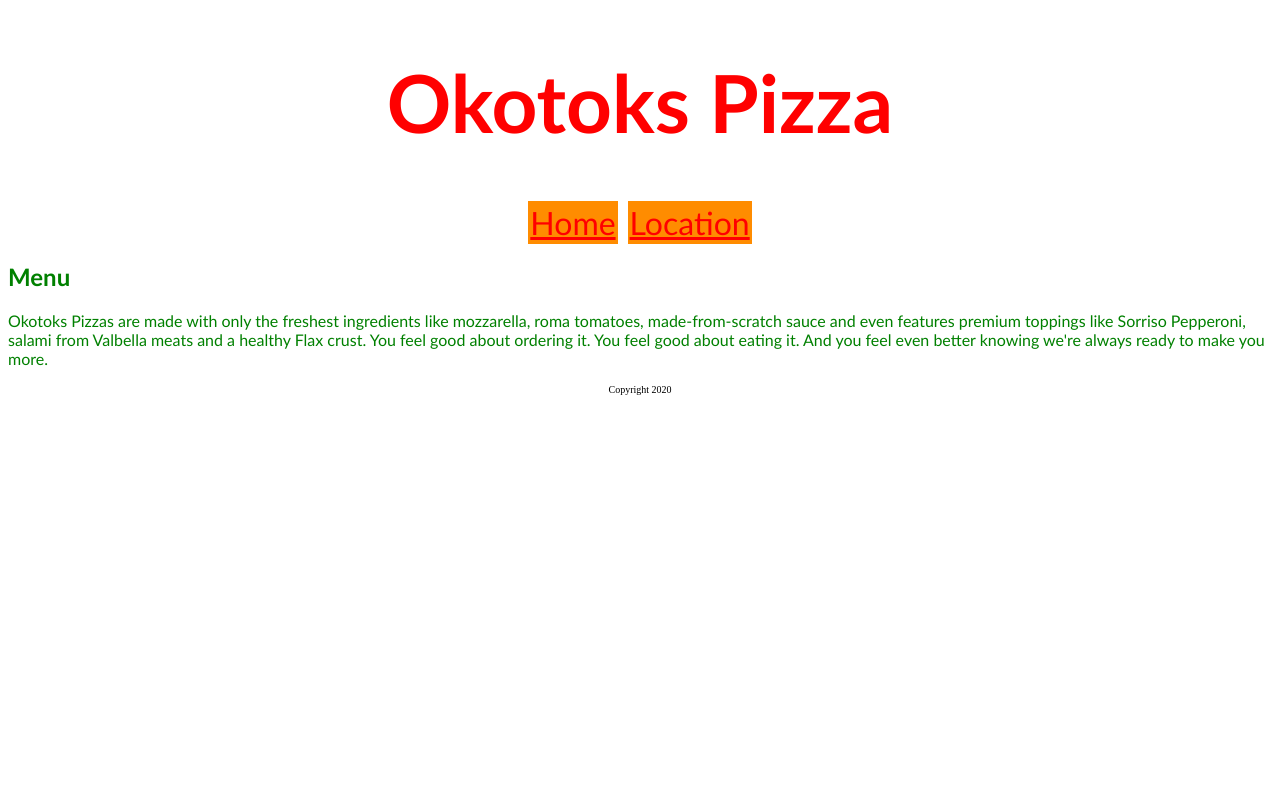
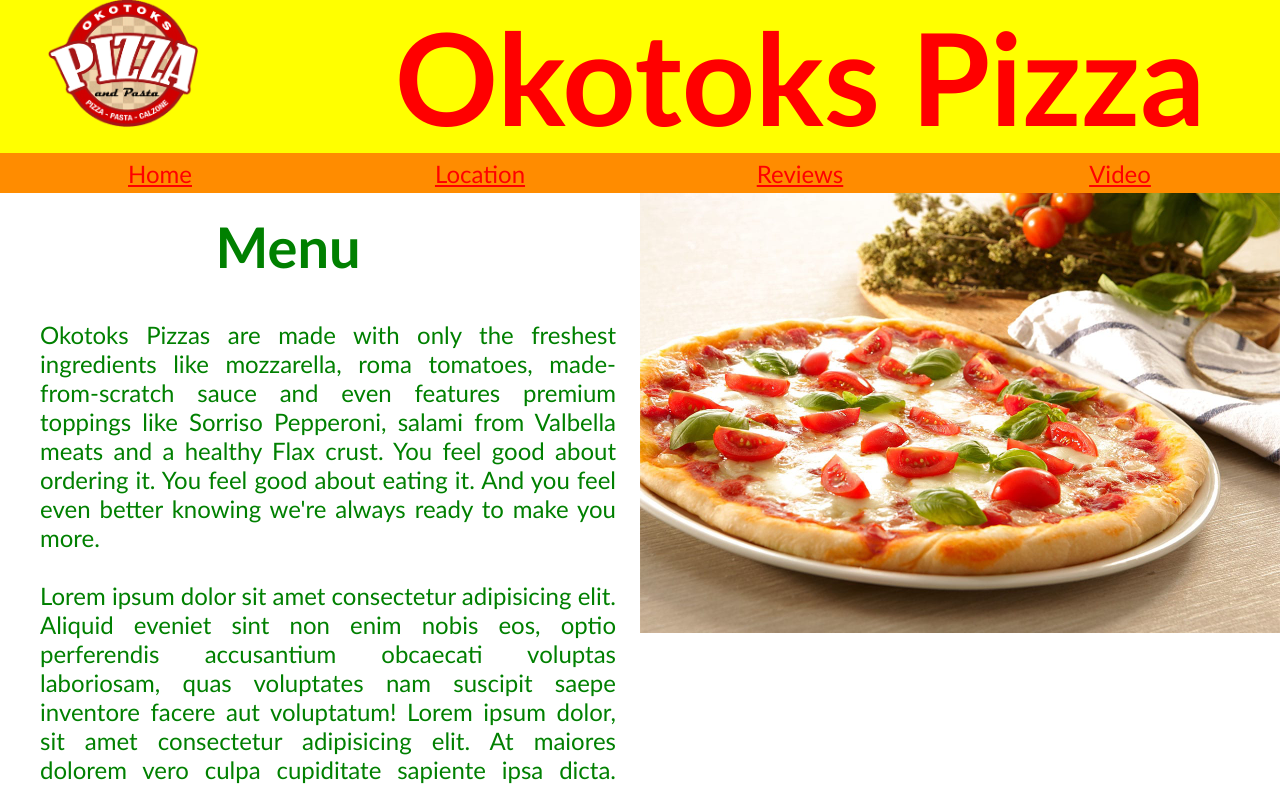
Before and after one commit to KaylieSeltenrich/OkotoksPizza, a plain HTML site: page pages/menu.html in a window 1280 px wide. Shown: the top 788 px of the page. Drawn offline with Linux system fonts and the light colour scheme.

Commit message:
Started grid based layout

```diff
--- a/css/style.css
+++ b/css/style.css
@@ -1,53 +1,136 @@
-div h1 {
-    font-size: 5rem;
+*{
+    margin:0;
+    padding:0;
+}
+
+#grid-container {
+
+    display: grid;
+
+}
+
+#header {
+
+    font-size: 4rem;
     text-align: center;
     font-family:'Gill Sans', 'Gill Sans MT', Calibri, 'Trebuchet MS', sans-serif;
     color: red;
+    background-color: yellow;
+    display: grid;
+    grid-template-columns: 25% 75%;
+
+
 }
 
-span > div > a {
+#navbar {
+
     font-size:2rem;
     font-family:'Gill Sans', 'Gill Sans MT', Calibri, 'Trebuchet MS', sans-serif;
     color:darkred;
-    margin: 5px;
-    padding: 2px;
     background-color:darkorange;
+    display: grid;
+    width: 100%;
+    height: 5vh;
+    grid-template-columns: 25% 25% 25% 25%;
+    align-items: center;
+    justify-content: center;
+    text-align: center;
 
 }
 
-span {
-    display:grid;
-    justify-items: center;
-    align-items: center;
-}
+#logo {
 
-h2, h2 + p {
-    font-family:'Gill Sans', 'Gill Sans MT', Calibri, 'Trebuchet MS', sans-serif;
-    color: green;
+    position: relative;
+    left: 15%;
+    right: 15%;
 
 }
 
-img {
-    float:right;
+
+#footer {
+    text-align: center;
+    font-size: small;
+    display:grid;
+    color:darkred;
+    background-color: darkorange;
+    margin-top: 2vh;
 }
 
+.left {
+    font-family:'Gill Sans', 'Gill Sans MT', Calibri, 'Trebuchet MS', sans-serif;
+    color: green;
+    font-size: 3.5rem;
+    text-align: center;
+    width:45vw;
+    margin-top:20px;
+
+}
+
+.left + p {
+    font-family:'Gill Sans', 'Gill Sans MT', Calibri, 'Trebuchet MS', sans-serif;
+    color: green;
+    font-size: 1.5rem;
+    text-align: justify;
+    width: 45vw;
+    margin: 20px;
+    padding: 20px;
+
+}
+
+h2 {
+    font-family:'Gill Sans', 'Gill Sans MT', Calibri, 'Trebuchet MS', sans-serif;
+    color: green;
+    font-size: 3.5rem;
+    text-align: center;
+
+
+}
+
+h2 + p {  font-family:'Gill Sans', 'Gill Sans MT', Calibri, 'Trebuchet MS', sans-serif;
+    color: black;
+    font-size:1.5rem;
+    text-align: center;
+    margin-top: 5vh;
+    margin-bottom: 5vh;
+   }
+
+.iframe {
+    display:grid;
+    justify-content: center;
+    align-items: center;
+    margin-top:5vh;
+    margin-bottom:5vh;
+}
+
+.image {
+   position: fixed;
+   left: 50%;
+   width: 50vw;
+
+}
+
+
+
 a:link {
-    color:red
+    color:red;
+    font-size: 1.5rem;
+
 }
 
 a:visited {
-    color:maroon
+    color:maroon;
+    font-size: 1.5rem;
+
 }
 
 a:hover {
-    color:green;
+    color:yellow;
+    font-size: 1.5rem;
+
 }
 
 a:active {
-    color:maroon
+    color:maroon;
+    font-size: 1.5rem;
+
 }
-
-#footer {
-    text-align: center;
-    font-size: x-small;
-}
--- a/pages/menu.html
+++ b/pages/menu.html
@@ -9,17 +9,36 @@
     <meta name="keywords" content="Menu mozeralla roma tomatoes sauce sorriso pepperoni salami valbella meats flax crust wings fudge brownies greek-style hawaiian">
     <link rel="stylesheet" type="text/css" href="../css/style.css">
 </head>
-<body>
-    <div><h1>Okotoks Pizza</h1></div>
 
- <span>
-  <div><a href="../index.html">Home</a><a href="location.html">Location</a></div>
- </span>
+<body id="grid-container">
 
-<article>
-    <h2>Menu</h2>
-    <p>Okotoks Pizzas are made with only the freshest ingredients like mozzarella, roma tomatoes, made-from-scratch sauce and even features premium toppings like Sorriso Pepperoni, salami from Valbella meats and a healthy Flax crust. You feel good about ordering it. You feel good about eating it. And you feel even better knowing we're always ready to make you more.</p>
-</article>
-<div id="footer">Copyright 2020</div>
+    <div id="header"><img id="logo" width=150px src="../images/okotoks-pizza-logo.png" alt="Okotoks Pizza Logo"><h1>Okotoks Pizza</h1></div>
+
+    <div id="navbar"><a href="../index.html">Home</a><a href="location.html">Location</a><a href="https://www.yelp.ca/biz/pizza-hut-calgary-2?osq=pizza+hut" target="_blank">Reviews</a>
+    <a href="video.html">Video</a>
+    </div>
+
+     <div id="content">
+
+            <img class="image" width=500px src="../images/pizza.jpg" alt="picture of a delicious pizza">
+            <h2 class="left">Menu</h2>
+            <p>
+
+            Okotoks Pizzas are made with only the freshest ingredients like mozzarella, roma tomatoes, made-from-scratch sauce and even features premium toppings like Sorriso Pepperoni, salami from Valbella meats and a healthy Flax crust. You feel good about ordering it. You feel good about eating it. And you feel even better knowing we're always ready to make you more.
+
+            <br>
+            <br>
+             Lorem ipsum dolor sit amet consectetur adipisicing elit. Aliquid eveniet sint non enim nobis eos, optio perferendis accusantium obcaecati voluptas laboriosam, quas voluptates nam suscipit saepe inventore facere aut voluptatum!
+             Lorem ipsum dolor, sit amet consectetur adipisicing elit. At maiores dolorem vero culpa cupiditate sapiente ipsa dicta. Quasi sunt cumque repellendus, aliquid, suscipit assumenda provident, repellat architecto optio est id!
+             Lorem ipsum dolor sit amet consectetur adipisicing elit. Beatae eveniet eligendi repudiandae recusandae architecto quia, consequuntur quisquam quaerat laudantium labore quibusdam veniam officiis excepturi consectetur vero molestias iure ipsam. Incidunt?
+             Lorem ipsum dolor sit amet consectetur adipisicing elit. Maiores temporibus amet aliquam, natus ducimus, velit, non repudiandae rerum quo rem eaque impedit eius sint sed quaerat dignissimos architecto. Optio, vitae.
+             Lorem ipsum dolor sit amet consectetur adipisicing elit. Aliquid eveniet sint non enim nobis eos, optio perferendis accusantium obcaecati voluptas laboriosam, quas voluptates nam suscipit saepe inventore facere aut voluptatum!
+             Lorem ipsum dolor, sit amet consectetur adipisicing elit. At maiores dolorem vero culpa cupiditate sapiente ipsa dicta. Quasi sunt cumque repellendus, aliquid, suscipit assumenda provident, repellat architecto optio est id!
+             Lorem ipsum dolor sit amet consectetur adipisicing elit. Beatae eveniet eligendi repudiandae recusandae architecto quia, consequuntur quisquam quaerat laudantium labore quibusdam veniam officiis excepturi consectetur vero molestias iure ipsam. Incidunt?
+            </p>
+
+      </div>
+
+<div id="footer">Copyright 2020 Doug Okotoks Pizza</div>
 </body>
 </html>
```
Also changed, not shown: index.html (+32 -19 lines), pages/location.html (+31 -28 lines), pages/video.html (added, +30 -0 lines), images/okotoks-pizza-logo.png (added).
